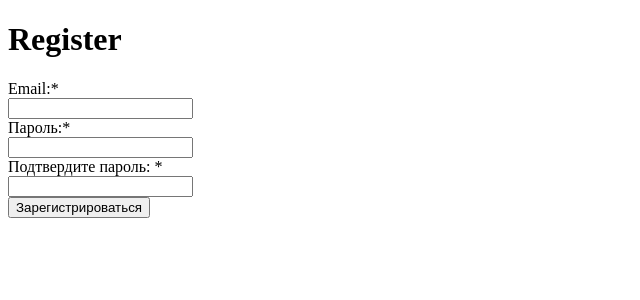
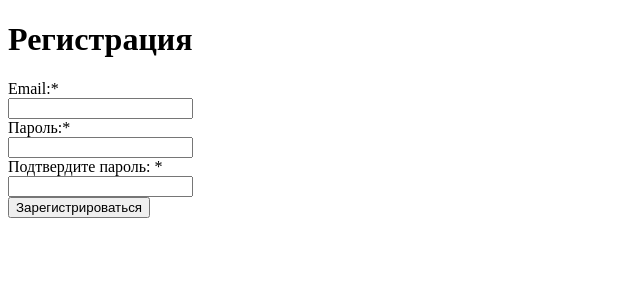
Before and after one commit to dovlatyanc/php_lessons, a PHP site: page /register.php in a window 1280 px wide. Shown: the top 300 px of the page, without its empty margins (0-640 px from the left). Run offline with PHP 8.4, Linux system fonts and the light colour scheme.

Commit message:
добавил ссылку на регистрацию

```diff
--- a/php12/public/pages/login.php
+++ b/php12/public/pages/login.php
@@ -65,7 +65,9 @@ if($_SERVER["REQUEST_METHOD"]==="POST"){
         <div>
             <input type="submit" value="Войти">
         </div>
+         <p><a href="register.php">Нет аккаунта? Зарегистрироваться</a></p>
     </form>
+
 
 
 </body>
--- a/php12/public/pages/register.php
+++ b/php12/public/pages/register.php
@@ -39,10 +39,10 @@ if($_SERVER["REQUEST_METHOD"]==="POST"){
 <head>
     <meta charset="UTF-8">
     <meta name="viewport" content="width=device-width, initial-scale=1.0">
-    <title>Register</title>
+    <title>Регистрация</title>
 </head>
 <body>
-    <h1>Register</h1>
+    <h1>Регистрация</h1>
 
     <form action="register.php" method="post">
         <div>Email:*</div>
```
